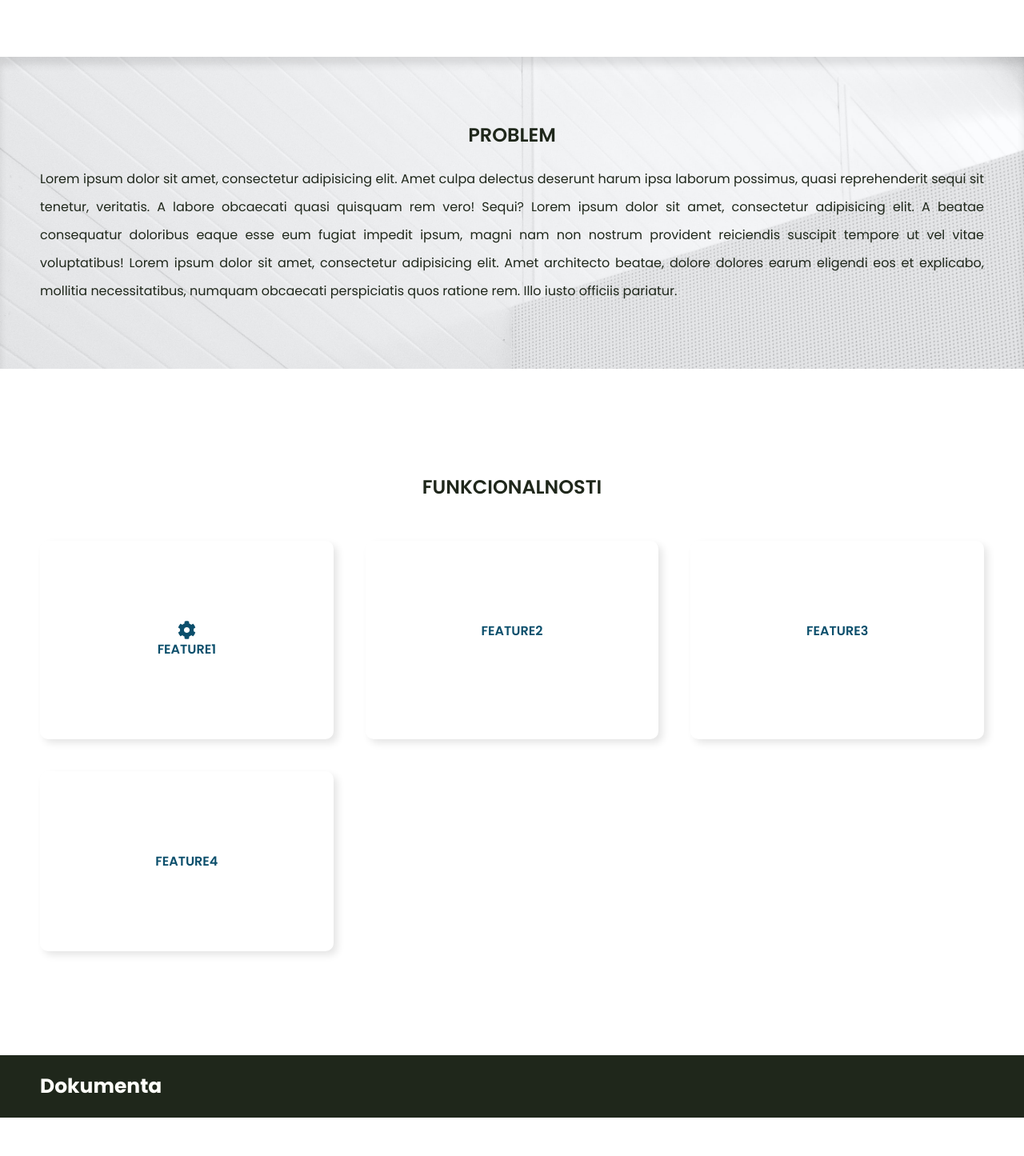
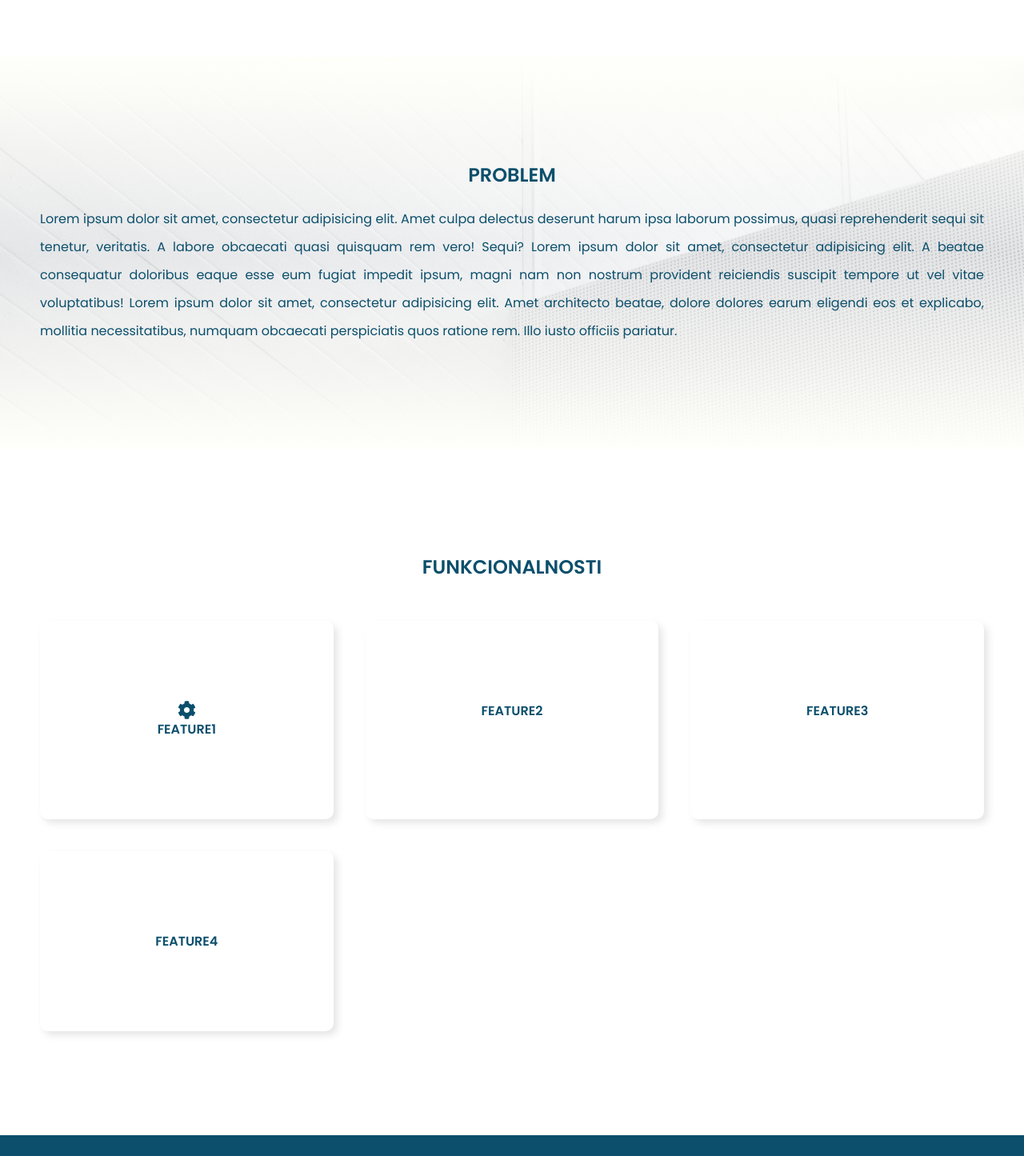
Before and after one commit to farisbegic/dokumenta, a Next.js app in the folder frontend/: page / in a window 1280 px wide. Shown: the part 580-2025 px from the top of the page at 80% size. Before the commit the page ends 1977 px from the top, so only its background shows below. Built offline with nearby package versions, Linux system fonts and the light colour scheme.

Commit message:
made improvements to homepage (#2)

```diff
--- a/frontend/components/common/Footer.js
+++ b/frontend/components/common/Footer.js
@@ -8,6 +8,7 @@ const Footer = () => {
             <Link href={routes.home} passHref>
                 <a className="foot-logo">Dokumenta</a>
             </Link>
+            <p className="paragraph">©2022 Dokumenta. All rights reserved</p>
         </div>
     );
 };
--- a/frontend/styles/Home/_feature.scss
+++ b/frontend/styles/Home/_feature.scss
@@ -1,6 +1,6 @@
 .feature{
   @include flex-container(column, space-between, center);
-  color: $contrast-color;
+  color: $primary-color;
   margin-top: 100px;
 }
 
--- a/frontend/styles/Home/_problem.scss
+++ b/frontend/styles/Home/_problem.scss
@@ -1,14 +1,13 @@
 .problem-wrap{
-  background-image: url("../../public/problems-bg.jpg");
+  background:linear-gradient($background-color,transparent,$background-color), url("../../public/problems-bg.jpg");
   background-size: cover;
-  box-shadow: inset 0 10px 10px $shadow-color;
   margin-top: 100px;
-  padding: 50px 0;
+  padding: 100px 0;
 }
 
 .problem{
   @include flex-container(column, space-between, center);
-  color: $contrast-color;
+  color: $primary-color;
 }
 
 .problem h1{
--- a/frontend/styles/colors.module.scss
+++ b/frontend/styles/colors.module.scss
@@ -1,6 +1,6 @@
 $primary-color: #0b4f6c;
 $secondary-color: #1E84B3;
-$contrast-color: #1f271b;
+$contrast-color: #1b2227;
 $background-color: #fffffa;
 $shadow-color: rgba(0, 0, 0, 0.1);
 
--- a/frontend/styles/common/_card.scss
+++ b/frontend/styles/common/_card.scss
@@ -16,4 +16,5 @@
 .card:hover{
   background-color: $primary-color;
   color: $background-color;
+  transition: .2s ease-in;
 }
--- a/frontend/styles/common/_footer.scss
+++ b/frontend/styles/common/_footer.scss
@@ -1,9 +1,11 @@
 .footer{
-  background-color: $contrast-color;
+  @include flex-container(row,space-between,center);
+  background-color: $primary-color;
   color: $background-color;
   width: 100%;
   padding: 20px 50px;
   margin-top: 100px;
+
 }
 
 .foot-logo {
--- a/frontend/styles/common/_header.scss
+++ b/frontend/styles/common/_header.scss
@@ -1,6 +1,7 @@
 header {
   @include flex-container(row, space-between, center);
   background-color: $background-color;
+
 }
 
 .is-sticky {
@@ -10,7 +11,8 @@ header {
   width: 100%;
   z-index: 2;
   box-shadow: 0 2px 24px 0 rgb(0 0 0 / 15%);
-  background-color: $background-color !important;
+  background-color: rgba(255, 255, 255, 0.6) !important;
+  backdrop-filter: saturate(180%) blur(20px);
   animation: 500ms ease-in-out 0s normal none 1 running fadeInDown;
   padding-top: 0;
   padding-bottom: 0;
```
